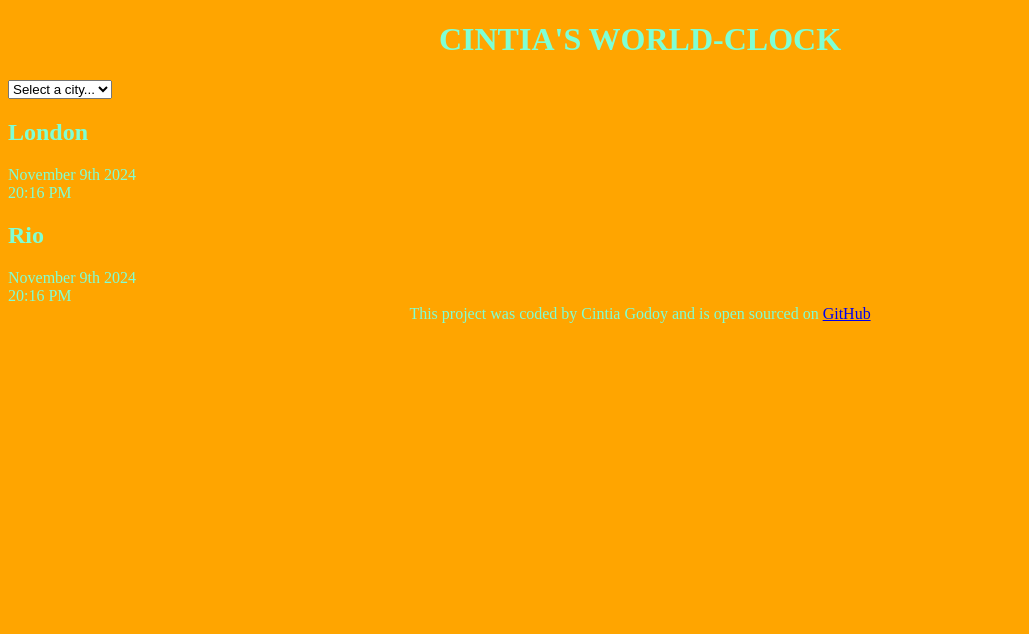
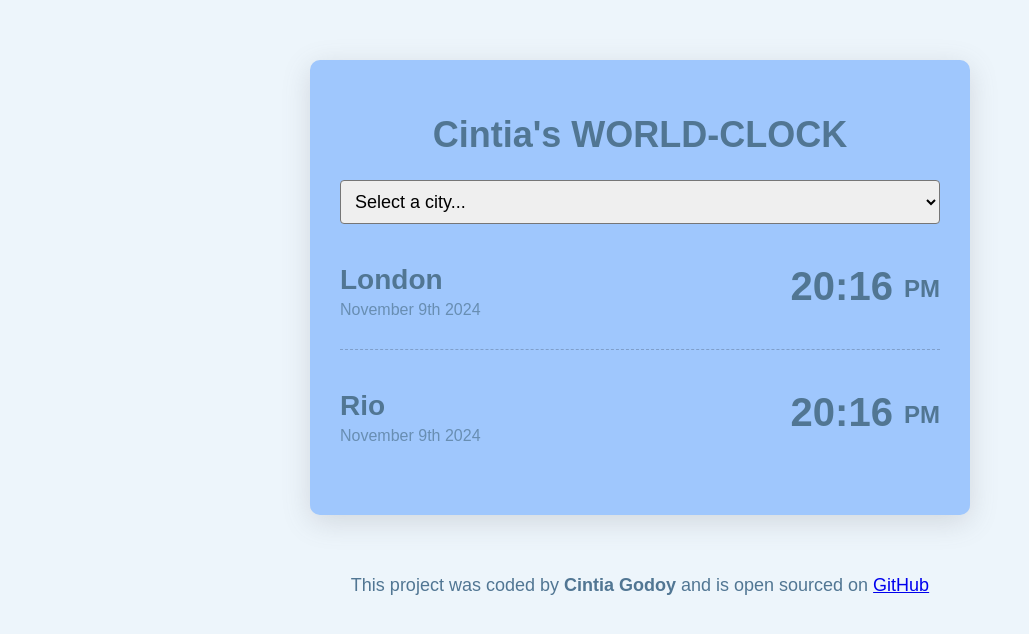
Before and after one commit to Cintia-Godoy/World-clock, a plain HTML site: page index.html in a window 1280 px wide. Shown: the whole page, without its empty margins (0-1029 px from the left). Drawn offline with Linux system fonts and the light colour scheme.

Commit message:
Styled the project with some minor HTML changes

```diff
--- a/CSS/index.css
+++ b/CSS/index.css
@@ -1,12 +1,65 @@
 body {
-  background-color: orange;
-  color: aquamarine;
+  background-color: #edf5fb;
+  color: #517693;
+  font-family: sans-serif;
+}
+
+.container {
+  max-width: 600px;
+  margin: 60px auto;
+  background: #9fc7fd;
+  padding: 30px;
+  box-shadow: rgba(100, 100, 111, 0.2) 0px 7px 29px 0px;
+  border-radius: 10px;
 }
 
 h1 {
   text-align: center;
+  font-family: sans-serif;
+  font-size: 36px;
+}
+
+h2 {
+  margin: 0 0 5px;
+  font-size: 28px;
+}
+
+select {
+  display: block;
+  width: 100%;
+  font-size: 18px;
+  border-radius: 4px;
+  padding: 10px;
+}
+
+.city {
+  display: flex;
+  margin: 10px 0;
+  justify-content: space-between;
+  padding: 30px 0;
+  border-bottom: 1px dashed rgba(0, 0, 0, 0.2);
+}
+
+.city:last-child {
+  border: none;
+}
+
+.date {
+  opacity: 0.7;
+}
+
+.time {
+  font-size: 40px;
+  font-weight: bold;
+}
+
+.time small {
+  font-size: 24px;
+  vertical-align: middle;
+  line-height: 48px;
 }
 
 footer {
   text-align: center;
+  font-size: 18px;
 }
--- a/index.html
+++ b/index.html
@@ -10,7 +10,7 @@
   </head>
   <body>
     <div class="container">
-      <h1>CINTIA'S WORLD-CLOCK</h1>
+      <h1>Cintia's WORLD-CLOCK</h1>
       <select name="" id="">
         <option value="" class="value">Select a city...</option>
         <option value="">London</option>
@@ -19,20 +19,27 @@
       </select>
 
       <div class="city">
-        <h2>London</h2>
-        <div class="date">November 9th 2024</div>
-        <div class="time">20:16 PM</div>
+        <div>
+          <h2>London</h2>
+          <div class="date">November 9th 2024</div>
+        </div>
+
+        <div class="time">20:16 <small>PM</small></div>
       </div>
 
       <div class="city">
-        <h2>Rio</h2>
-        <div class="date">November 9th 2024</div>
-        <div class="time">20:16 PM</div>
+        <div>
+          <h2>Rio</h2>
+          <div class="date">November 9th 2024</div>
+        </div>
+
+        <div class="time">20:16 <small>PM</small></div>
       </div>
     </div>
 
     <footer>
-      This project was coded by Cintia Godoy and is open sourced on
+      This project was coded by <strong>Cintia Godoy</strong> and is open
+      sourced on
       <a href="https://github.com/Cintia-Godoy/World-clock" target="_blank">
         GitHub</a
       >
```
